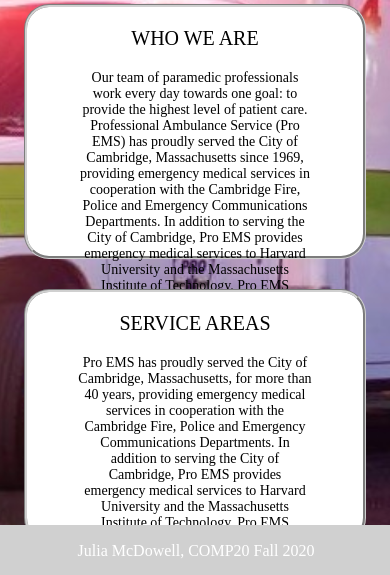
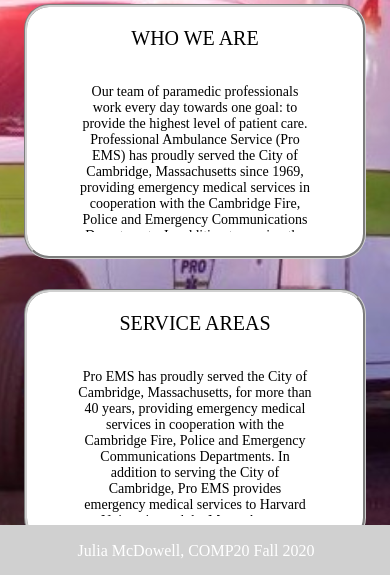
Before and after one commit to juliamcd19/Comp20, a plain HTML site: page hw2/about.html in a window 390 px wide. Shown: the part 267-842 px from the top of the page. Drawn offline with Linux system fonts and the light colour scheme.

Commit message:
Mobile friendly

```diff
--- a/hw2/StyleSheet.css
+++ b/hw2/StyleSheet.css
@@ -94,6 +94,8 @@
 }
 .aboutc3{
     font-size:14px;
+    height:65%;
+    overflow: scroll;
 }
 
 
```
